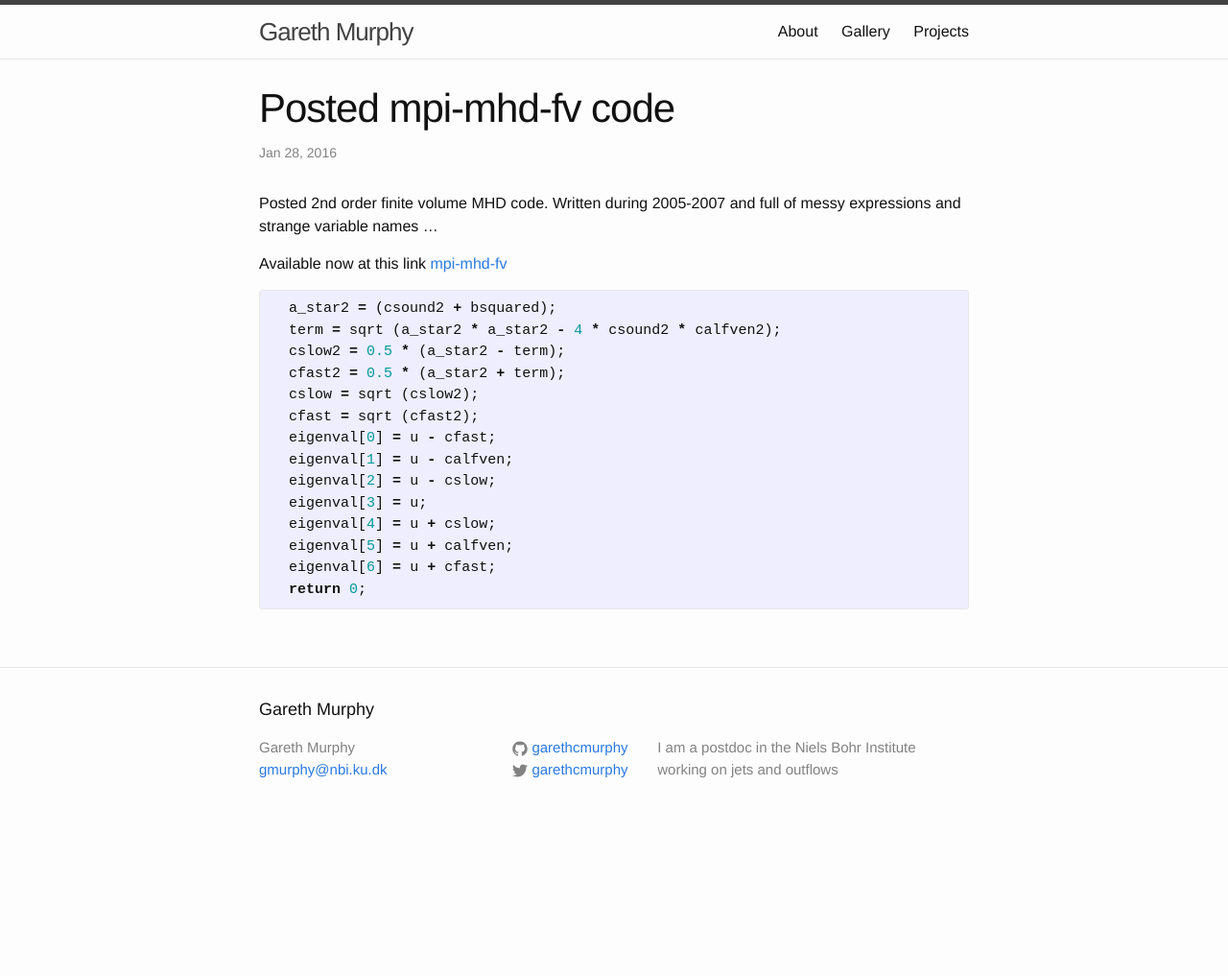
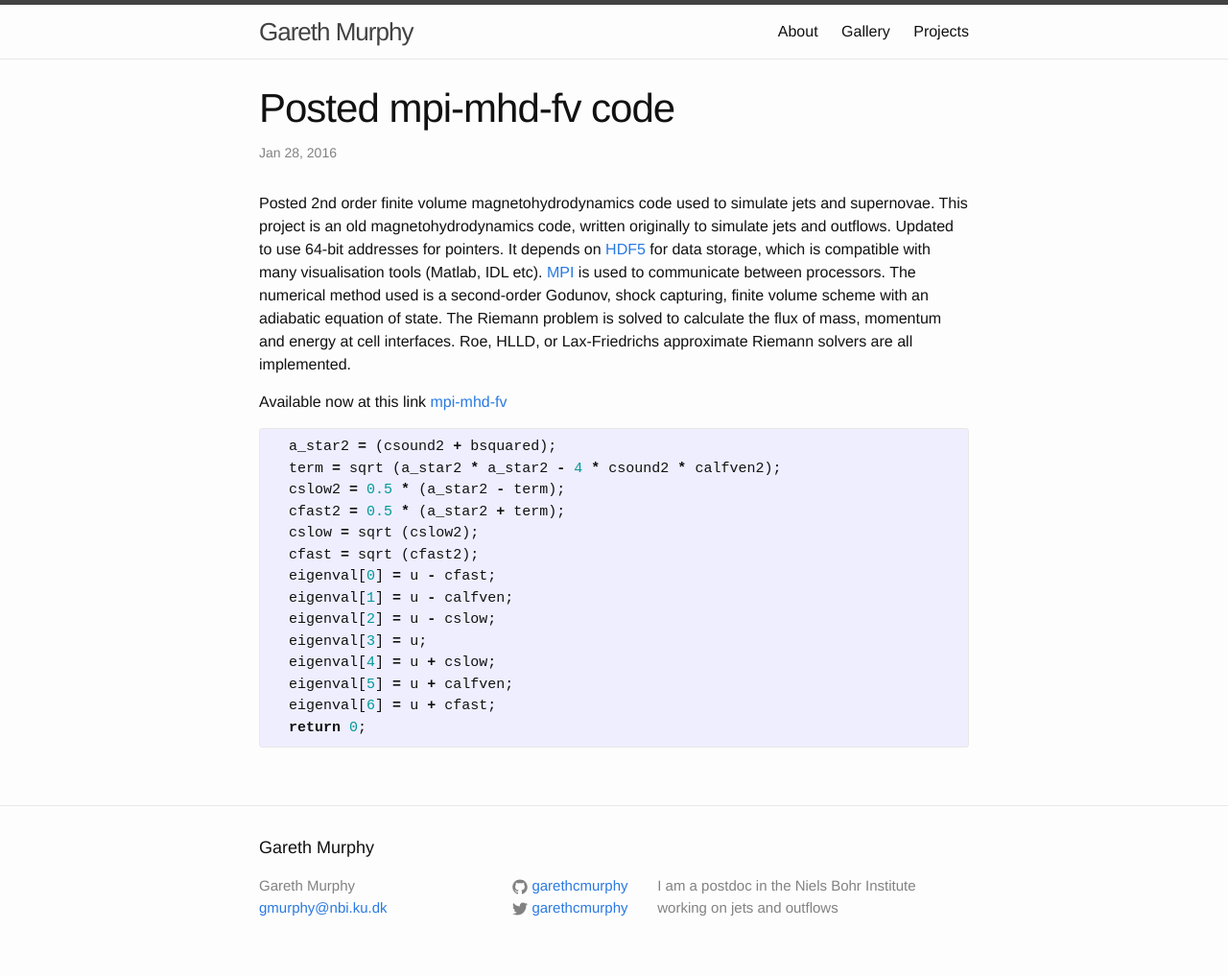
Before and after one commit to garethcmurphy/garethcmurphy.github.io, a Jekyll site: the page built from _posts/2016-01-28-welcome-to-jekyll.markdown, in a window 1280 px wide. Shown: the whole page at 96% size. Built offline with Jekyll 4.4.1, drawn with Linux system fonts in a browser that asks for light colours; before the commit the page ends 900 px from its top, so only the background shows below that.

Commit message:
Updated project descriptions 2

```diff
--- a/_posts/2016-01-28-welcome-to-jekyll.markdown
+++ b/_posts/2016-01-28-welcome-to-jekyll.markdown
@@ -6,8 +6,15 @@ categories: jekyll update
 ---
 
 
-Posted 2nd order  finite volume MHD code.
-Written during 2005-2007 and full of messy expressions and strange variable names ...
+Posted 2nd order  finite volume magnetohydrodynamics code used to simulate jets and supernovae.
+This project is an old magnetohydrodynamics code, written originally to simulate jets and outflows.
+Updated to use 64-bit addresses for pointers.
+It depends on [HDF5](https://www.hdfgroup.org) for data storage, which is compatible with many visualisation tools (Matlab, IDL etc).
+[MPI](http://www.mpi-forum.org) is used to communicate between processors.
+The numerical method used is a second-order Godunov, shock capturing, finite volume scheme with an adiabatic equation of state.
+The Riemann problem is solved to calculate the flux of mass, momentum and energy at cell interfaces. Roe, HLLD, or Lax-Friedrichs approximate Riemann solvers are all implemented.
+
+
 
 Available now at this link
 [mpi-mhd-fv](https://github.com/garethcmurphy/mpi-mhd-fv)
```
Also changed, not shown: 2 other files.
